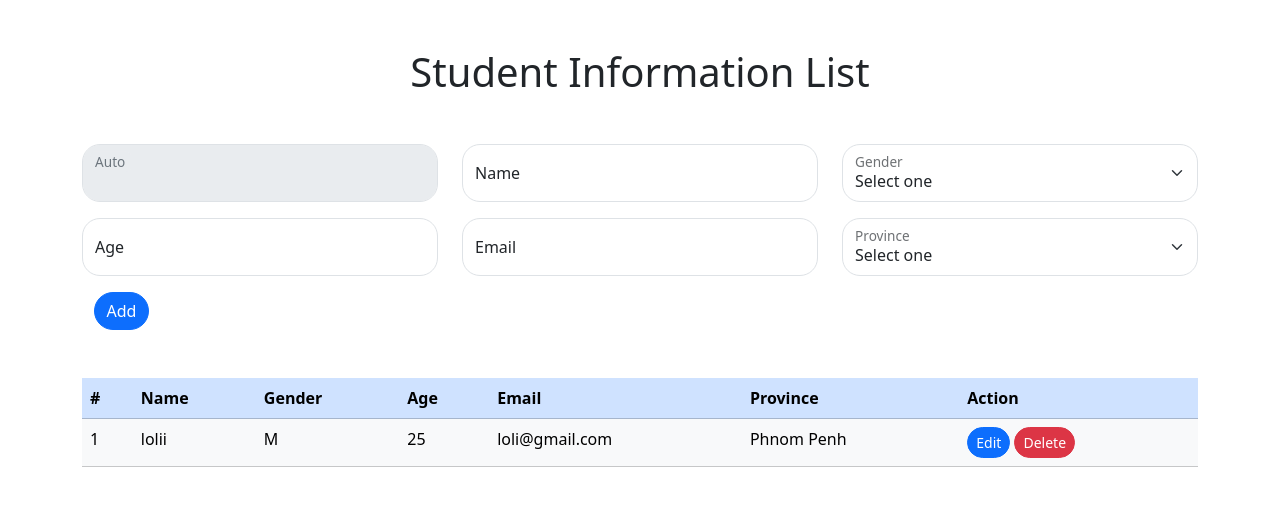
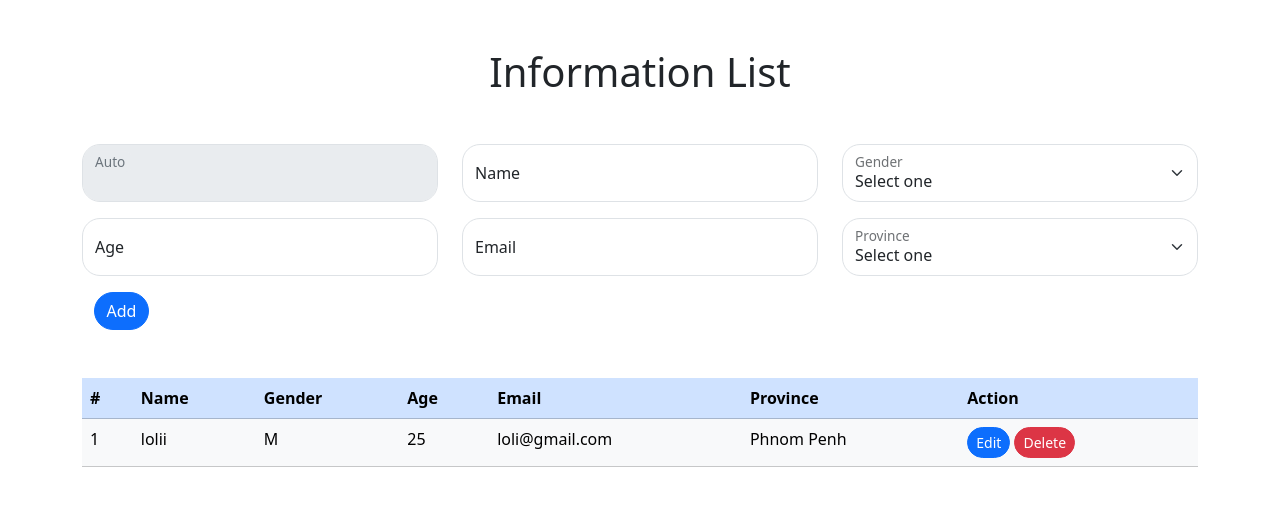
Before and after one commit to ivlryn/crud, a plain HTML site: page index.html in a window 1280 px wide. Drawn offline with nearby package versions, Linux system fonts and the light colour scheme.

Commit message:
change header

```diff
--- a/index.html
+++ b/index.html
@@ -12,7 +12,7 @@
 </head>
 <body>
     <div class="container mt-5">
-        <h1 class="text-center mb-5">Student Information List</h1>
+        <h1 class="text-center mb-5"> Information List</h1>
     </div>
     <div class="container text-center">
         <div class="row row-cols-1 row-cols-md-2 row-cols-lg-3">
```
